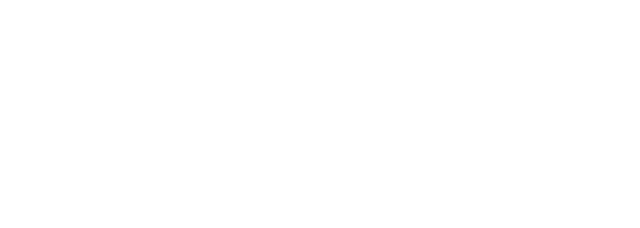
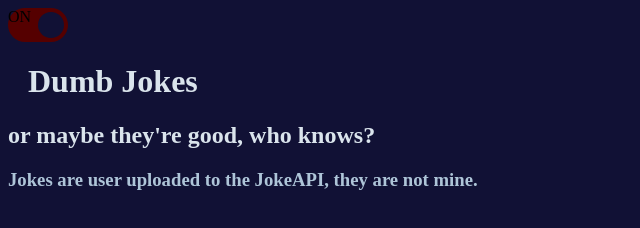
Before and after one commit to ArcIsTaken/Stupid-Jokes-API, a plain HTML site: page HTML/index.html in a window 1280 px wide. Shown: the whole page, without its empty margins (0-640 px from the left). Drawn offline with Linux system fonts and the light colour scheme; files that its build step writes are made by us from their sources.

Commit message:
setting up the safemode button and some headers

```diff
--- a/HTML/index.html
+++ b/HTML/index.html
@@ -1,10 +1,24 @@
 <!DOCTYPE html>
-<html>
-<head>
-<link rel="stylesheet" href="style.css">
-</head>
+<html lang="en-US">
+    <head>
+        <link rel="stylesheet" href="style.css">
+        <meta charset="UTF-8" />
+        <meta name="description" content="Just an app to work with the JokeAPI as some development practice">
+        <meta name="author" content="Riley Freier">
+        <meta name="viewport" content="width=device-width, initial-scale=1.0">
+    </head>
 <body>
-
+    <!--label tag for safemode slider-->
+    <label class="switch">
+        <input type="checkbox" checked>
+        <span class="slider round">
+           <span class="on">ON<span>
+        </span>
+      </label>
+    <!--header info-->
+    <h1>Dumb Jokes</h1>
+    <h2>or maybe they're good, who knows?</h2>
+    <h3>Jokes are user uploaded to the JokeAPI, they are not mine.</h3>
 
 </body>
 </html>
--- /dev/null
+++ b/HTML/style.css
@@ -0,0 +1,78 @@
+/*setting body style*/
+body {
+    background-color: rgb(17, 17, 53);
+  }
+/*main title text coloration*/
+  h1 {
+    color: rgb(218, 228, 236);
+    margin-left: 20px;
+  }
+  h2 {
+    color: rgb(218, 228, 236);
+  }
+  h3 {
+    color: rgb(174, 197, 216);
+  }
+
+ /* The switch - the box around the slider */
+.switch {
+  position: relative;
+  display: inline-block;
+  width: 60px;
+  height: 34px;
+}
+
+/* Hide default HTML checkbox */
+.switch input {
+  opacity: 0;
+  width: 0;
+  height: 0;
+}
+
+/* The slider */
+.slider {
+  position: absolute;
+  cursor: pointer;
+  top: 0;
+  left: 0;
+  right: 0;
+  bottom: 0;
+  background-color: rgb(0, 99, 16);
+  -webkit-transition: .4s;
+  transition: .4s;
+}
+
+.slider:before {
+  position: absolute;
+  content: "";
+  height: 26px;
+  width: 26px;
+  left: 4px;
+  bottom: 4px;
+  background-color: rgb(17, 17, 53);
+  -webkit-transition: .4s;
+  transition: .4s;
+}
+
+input:checked + .slider {
+  background-color: #550000;
+}
+
+input:focus + .slider {
+  box-shadow: 0 0 1px #550000;
+}
+
+input:checked + .slider:before {
+  -webkit-transform: translateX(26px);
+  -ms-transform: translateX(26px);
+  transform: translateX(26px);
+}
+
+/* Rounded sliders */
+.slider.round {
+  border-radius: 34px;
+}
+
+.slider.round:before {
+  border-radius: 50%;
+}
```
Also changed, not shown: JS/style.css (deleted).
